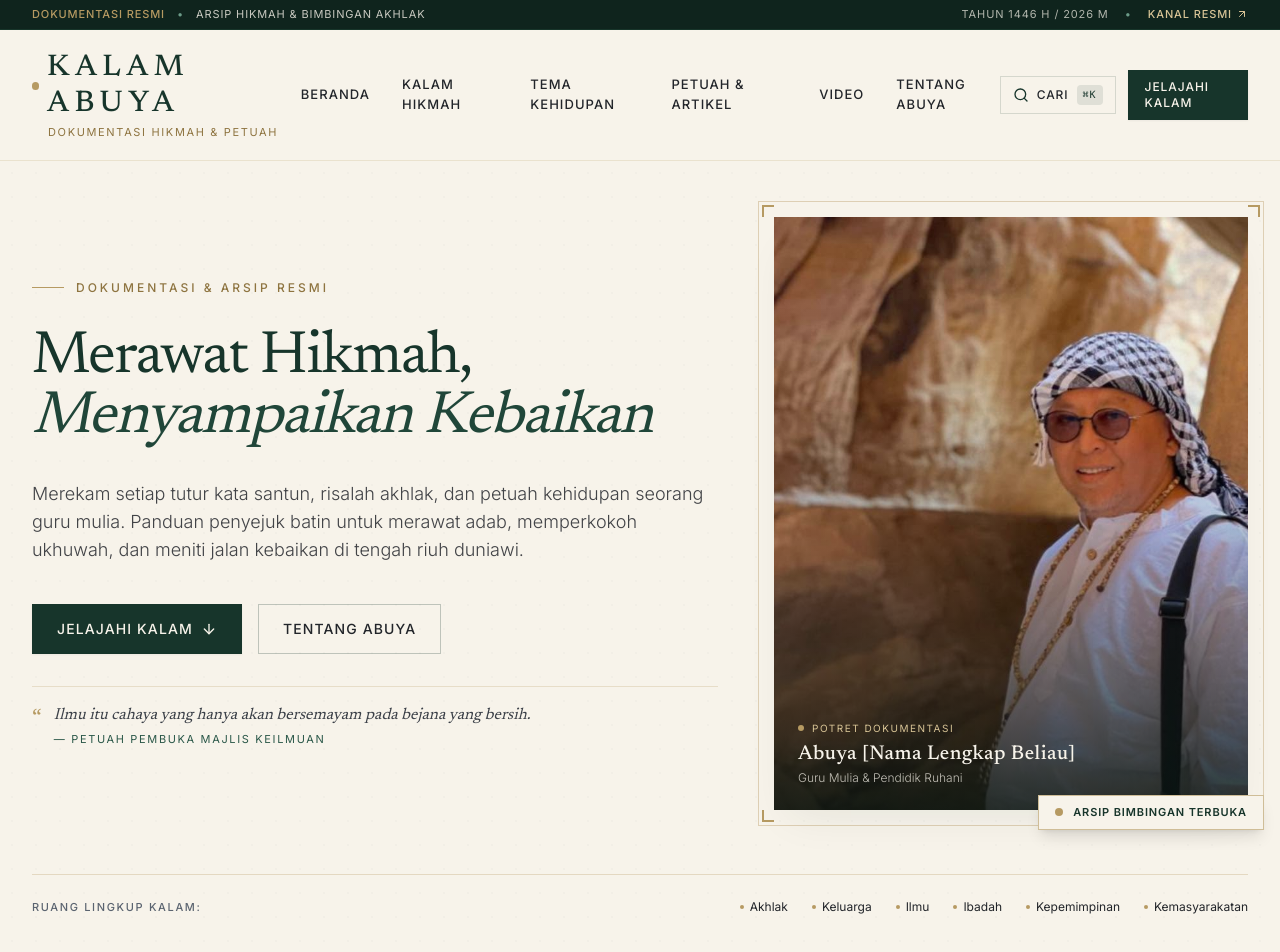
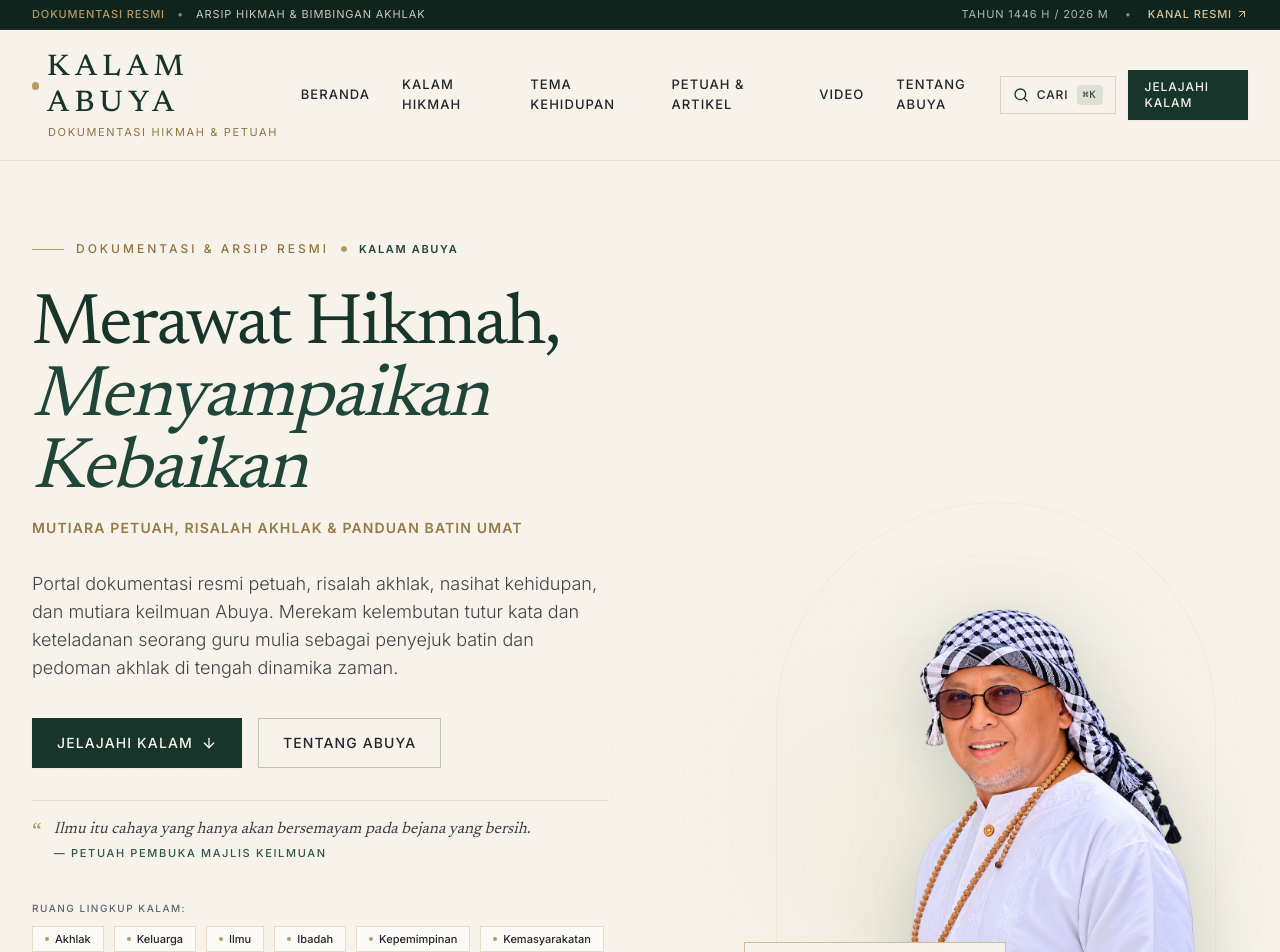
Before and after one commit to hamrasidi7-rgb/kalam-abuya, a Next.js app: page / in a window 1280 px wide. Shown: the top 952 px of the page. Built offline with nearby package versions, Linux system fonts and the light colour scheme.

Commit message:
feat: pasang foto cutout Abuya di sisi kanan hero dengan efek keluar batas bawah

```diff
--- a/src/components/Hero.tsx
+++ b/src/components/Hero.tsx
@@ -2,48 +2,58 @@
 
 import React from "react";
 import Image from "next/image";
-import { ArrowDown, Sparkles, BookOpen, Volume2 } from "lucide-react";
-import { SITE_METADATA, ABUYA_PROFILE } from "@/data/kalam-data";
+import { ArrowDown } from "lucide-react";
+import { ABUYA_PROFILE } from "@/data/kalam-data";
 
 export const Hero: React.FC = () => {
   return (
     <section
       id="beranda"
-      className="relative bg-ivory pt-8 pb-16 sm:pt-14 sm:pb-24 border-b border-gold/25 overflow-hidden"
+      className="relative bg-ivory pt-10 sm:pt-16 lg:pt-20 pb-12 sm:pb-16 lg:pb-0 border-b border-gold/30 overflow-x-clip z-10"
     >
       {/* Background subtle editorial paper texture accent */}
       <div className="absolute inset-0 paper-pattern opacity-60 pointer-events-none" />
 
-      {/* Subtle fine editorial lines */}
       <div className="max-w-7xl mx-auto px-4 sm:px-6 lg:px-8 relative">
-        <div className="grid grid-cols-1 lg:grid-cols-12 gap-10 lg:gap-14 items-center">
+        <div className="grid grid-cols-1 lg:grid-cols-12 gap-10 lg:gap-8 items-end">
 
-          {/* Left Column: Editorial Headline & Narrative (7 cols) */}
-          <div className="lg:col-span-7 flex flex-col justify-center space-y-6 sm:space-y-8">
+          {/* Sisi Kiri: Headline, Tagline, dan Deskripsi Kalam Abuya (7 cols) */}
+          <div className="lg:col-span-7 xl:col-span-7 flex flex-col justify-center space-y-6 sm:space-y-8 pb-4 lg:pb-16">
 
-            {/* Editorial Kicker */}
+            {/* Editorial Kicker & Status */}
             <div className="flex items-center gap-3">
               <span className="w-8 h-[1px] bg-gold" />
               <span className="font-sans text-[11px] sm:text-xs tracking-ultraWide uppercase text-gold-dark font-medium">
-                Dokumentasi & Arsip Resmi
+                Dokumentasi &amp; Arsip Resmi
+              </span>
+              <span className="w-1.5 h-1.5 rounded-full bg-gold" />
+              <span className="font-sans text-[11px] tracking-wideEditorial text-forest-700 uppercase font-semibold">
+                Kalam Abuya
               </span>
             </div>
 
             {/* Headline */}
-            <h1 className="font-serif text-4xl sm:text-5xl md:text-6xl text-forest font-normal tracking-tight leading-[1.12]">
-              Merawat Hikmah, <br />
-              <span className="italic font-serif text-forest-700">
-                Menyampaikan Kebaikan
-              </span>
-            </h1>
+            <div className="space-y-3">
+              <h1 className="font-serif text-4xl sm:text-5xl md:text-6xl xl:text-7xl text-forest font-normal tracking-tight leading-[1.08]">
+                Merawat Hikmah, <br />
+                <span className="italic font-serif text-forest-700">
+                  Menyampaikan Kebaikan
+                </span>
+              </h1>
 
-            {/* Editorial Description */}
-            <p className="font-sans text-base sm:text-lg text-charcoal/85 leading-relaxed max-w-2xl font-light">
-              Merekam setiap tutur kata santun, risalah akhlak, dan petuah kehidupan seorang guru mulia. Panduan penyejuk batin untuk merawat adab, memperkokoh ukhuwah, dan meniti jalan kebaikan di tengah riuh duniawi.
+              {/* Tagline */}
+              <p className="font-sans text-xs sm:text-sm font-semibold tracking-editorial uppercase text-gold-dark/95">
+                Mutiara Petuah, Risalah Akhlak &amp; Panduan Batin Umat
+              </p>
+            </div>
+
+            {/* Deskripsi Kalam Abuya */}
+            <p className="font-sans text-base sm:text-lg text-charcoal/85 leading-relaxed max-w-xl font-light">
+              Portal dokumentasi resmi petuah, risalah akhlak, nasihat kehidupan, dan mutiara keilmuan Abuya. Merekam kelembutan tutur kata dan keteladanan seorang guru mulia sebagai penyejuk batin dan pedoman akhlak di tengah dinamika zaman.
             </p>
 
-            {/* CTA Group */}
-            <div className="pt-2 flex flex-wrap items-center gap-4">
+            {/* CTA Buttons */}
+            <div className="pt-1 flex flex-wrap items-center gap-4">
               <a
                 href="#kalam-pilihan"
                 className="inline-flex items-center justify-center px-6 py-3.5 bg-forest text-ivory text-xs sm:text-sm uppercase tracking-editorial font-medium hover:bg-forest-900 transition-all border border-forest shadow-sm group"
@@ -61,113 +71,81 @@ export const Hero: React.FC = () => {
             </div>
 
             {/* Editorial Micro-quote Pill */}
-            <div className="pt-4 border-t border-gold/25 mt-4 flex items-start gap-3">
+            <div className="pt-4 border-t border-gold/25 flex items-start gap-3 max-w-xl">
               <span className="text-gold font-serif text-2xl leading-none mt-1">&ldquo;</span>
               <div>
                 <p className="font-serif italic text-sm sm:text-base text-charcoal-light leading-snug">
                   Ilmu itu cahaya yang hanya akan bersemayam pada bejana yang bersih.
                 </p>
-                <p className="font-sans text-[11px] uppercase tracking-wideEditorial text-forest-600 mt-1">
+                <p className="font-sans text-[11px] uppercase tracking-wideEditorial text-forest-600 mt-1 font-medium">
                   — Petuah Pembuka Majlis Keilmuan
                 </p>
               </div>
             </div>
 
+            {/* Ruang Lingkup 6 Tema Kehidupan */}
+            <div className="pt-2">
+              <div className="flex items-center gap-2 mb-2.5">
+                <span className="text-[10px] font-sans tracking-wideEditorial uppercase text-charcoal-muted font-medium">
+                  Ruang Lingkup Kalam:
+                </span>
+              </div>
+              <div className="flex flex-wrap items-center gap-2 sm:gap-2.5 text-xs text-charcoal font-sans">
+                {["Akhlak", "Keluarga", "Ilmu", "Ibadah", "Kepemimpinan", "Kemasyarakatan"].map((theme) => (
+                  <a
+                    key={theme}
+                    href="#tema-kehidupan"
+                    className="inline-flex items-center gap-1.5 px-3 py-1 bg-ivory-light border border-gold/30 hover:border-forest hover:text-forest transition-colors text-[11px] font-medium"
+                  >
+                    <span className="w-1 h-1 rounded-full bg-gold" />
+                    <span>{theme}</span>
+                  </a>
+                ))}
+              </div>
+            </div>
+
           </div>
 
-          {/* Right Column: Dignified Portrait Focal Point (5 cols) */}
-          <div className="lg:col-span-5 relative">
-            <div className="relative mx-auto max-w-md lg:max-w-none">
+          {/* Sisi Kanan: Foto Abuya Ukuran Besar & Sedikit Keluar Batas Bawah Hero (5 cols) */}
+          <div className="lg:col-span-5 xl:col-span-5 relative flex flex-col justify-end items-center lg:items-end pt-4 lg:pt-0">
 
-              {/* Outer Editorial Framing Border */}
-              <div className="absolute -inset-3 sm:-inset-4 border border-gold/40 pointer-events-none" />
+            {/* Ambient Lighting / Glow di Belakang Abuya */}
+            <div className="absolute bottom-6 right-1/2 lg:right-10 translate-x-1/2 lg:translate-x-0 w-[300px] sm:w-[420px] lg:w-[480px] aspect-square rounded-full bg-gradient-to-t from-gold/25 via-gold/10 to-transparent filter blur-3xl pointer-events-none -z-10" />
 
-              {/* Decorative Corner Marks */}
-              <div className="absolute -top-3 -left-3 w-3 h-3 border-t-2 border-l-2 border-gold" />
-              <div className="absolute -top-3 -right-3 w-3 h-3 border-t-2 border-r-2 border-gold" />
-              <div className="absolute -bottom-3 -left-3 w-3 h-3 border-b-2 border-l-2 border-gold" />
-              <div className="absolute -bottom-3 -right-3 w-3 h-3 border-b-2 border-r-2 border-gold" />
+            {/* Bingkai Lengkung Editorial Klasik di Belakang Foto */}
+            <div className="absolute bottom-6 right-1/2 lg:right-8 translate-x-1/2 lg:translate-x-0 w-[280px] sm:w-[380px] lg:w-[440px] h-[340px] sm:h-[430px] lg:h-[490px] rounded-t-full border border-gold/30 pointer-events-none -z-10 opacity-75" />
 
-              {/* Portrait Container */}
-              <div className="relative aspect-[4/5] w-full overflow-hidden bg-forest-900 shadow-editorial">
-                {/* Image */}
+            {/* Wadah Foto Abuya — Sedikit keluar dari batas bawah hero (-mb-8 sm:-mb-12 lg:-mb-14 xl:-mb-16) */}
+            <div className="relative z-10 w-full max-w-[340px] sm:max-w-[420px] md:max-w-[460px] lg:max-w-[500px] xl:max-w-[560px] flex justify-center lg:justify-end -mb-8 sm:-mb-12 lg:-mb-14 xl:-mb-16">
+              <div className="relative w-full">
                 <Image
-                  src={ABUYA_PROFILE.portraitImage}
-                  alt="Potret Abuya"
-                  fill
+                  src="/images/Hero-Kalam Abuya.png"
+                  alt="Potret Mulia Abuya — Kalam Abuya"
+                  width={1271}
+                  height={1238}
                   priority
-                  className="object-cover object-[65%_20%] contrast-[1.02] hover:scale-[1.02] transition-all duration-700"
-                  sizes="(max-width: 768px) 100vw, 40vw"
+                  className="w-full h-auto object-contain object-bottom drop-shadow-[0_20px_40px_rgba(23,53,43,0.22)] select-none pointer-events-none transform transition-transform duration-700 hover:scale-[1.01]"
+                  sizes="(max-width: 640px) 340px, (max-width: 1024px) 460px, 560px"
                 />
 
-                {/* Subtle Gradient Shade at bottom for caption legibility */}
-                <div className="absolute inset-0 bg-gradient-to-t from-forest-950/85 via-forest-950/15 to-transparent pointer-events-none" />
-
-                {/* Overlaid Caption */}
-                <div className="absolute bottom-0 inset-x-0 p-5 sm:p-6 text-ivory">
-                  <div className="flex items-center gap-2 mb-1">
-                    <span className="w-1.5 h-1.5 rounded-full bg-gold" />
-                    <span className="font-sans text-[10px] tracking-wideEditorial uppercase text-gold-light">
-                      Potret Dokumentasi
+                {/* Floating Editorial Badge */}
+                <div className="absolute bottom-16 sm:bottom-20 left-0 sm:-left-4 bg-ivory/95 backdrop-blur-md border border-gold/60 py-2.5 px-4 shadow-editorial hidden sm:flex items-center gap-3 z-20">
+                  <div className="w-2.5 h-2.5 rounded-full bg-gold animate-pulse" />
+                  <div>
+                    <span className="font-sans text-[10px] tracking-wideEditorial uppercase text-forest font-semibold block leading-tight">
+                      Guru Mulia &amp; Pendidik Ruhani
+                    </span>
+                    <span className="font-serif text-xs text-charcoal/80 italic">
+                      Dokumentasi &amp; Arsip Terbuka
                     </span>
                   </div>
-                  <h3 className="font-serif text-lg sm:text-xl font-medium tracking-wide text-ivory">
-                    {ABUYA_PROFILE.name}
-                  </h3>
-                  <p className="font-sans text-xs text-ivory/75 mt-0.5 font-light">
-                    {ABUYA_PROFILE.honorificTitle}
-                  </p>
                 </div>
               </div>
+            </div>
 
-              {/* Floating Badge / Edition Pill */}
-              <div className="absolute -bottom-5 right-4 sm:-right-4 bg-ivory border border-gold/60 py-2 px-3 sm:px-4 shadow-lg hidden sm:flex items-center gap-2.5">
-                <div className="w-2 h-2 rounded-full bg-gold animate-pulse" />
-                <span className="font-sans text-[11px] tracking-editorial uppercase text-forest font-semibold">
-                  Arsip Bimbingan Terbuka
-                </span>
-              </div>
-
-            </div>
           </div>
 
         </div>
-
-        {/* Bottom Editorial Bar: The 6 Life Themes Indicator */}
-        <div className="mt-12 sm:mt-16 pt-6 border-t border-gold/30">
-          <div className="flex flex-col md:flex-row md:items-center justify-between gap-4">
-            <span className="text-[11px] font-sans tracking-wideEditorial uppercase text-charcoal-muted font-medium">
-              Ruang Lingkup Kalam:
-            </span>
-            <div className="flex flex-wrap items-center gap-3 sm:gap-6 text-xs text-charcoal font-sans">
-              <a href="#tema-kehidupan" className="hover:text-forest transition-colors flex items-center gap-1.5">
-                <span className="w-1 h-1 rounded-full bg-gold" />
-                <span>Akhlak</span>
-              </a>
-              <a href="#tema-kehidupan" className="hover:text-forest transition-colors flex items-center gap-1.5">
-                <span className="w-1 h-1 rounded-full bg-gold" />
-                <span>Keluarga</span>
-              </a>
-              <a href="#tema-kehidupan" className="hover:text-forest transition-colors flex items-center gap-1.5">
-                <span className="w-1 h-1 rounded-full bg-gold" />
-                <span>Ilmu</span>
-              </a>
-              <a href="#tema-kehidupan" className="hover:text-forest transition-colors flex items-center gap-1.5">
-                <span className="w-1 h-1 rounded-full bg-gold" />
-                <span>Ibadah</span>
-              </a>
-              <a href="#tema-kehidupan" className="hover:text-forest transition-colors flex items-center gap-1.5">
-                <span className="w-1 h-1 rounded-full bg-gold" />
-                <span>Kepemimpinan</span>
-              </a>
-              <a href="#tema-kehidupan" className="hover:text-forest transition-colors flex items-center gap-1.5">
-                <span className="w-1 h-1 rounded-full bg-gold" />
-                <span>Kemasyarakatan</span>
-              </a>
-            </div>
-          </div>
-        </div>
-
       </div>
     </section>
   );
--- a/src/data/kalam-data.ts
+++ b/src/data/kalam-data.ts
@@ -313,7 +313,7 @@ export const ABUYA_PROFILE: AbuyaProfile = {
   role: "Pengasuh & Pembina Majlis Keilmuan",
   institution: "Majlis & Pondok Pesantren [Nama Lembaga/Institusi]",
   portraitImage: "/images/abuya-hero.jpg",
-  heroImage: "/images/hero-banner.jpg",
+  heroImage: "/images/hero-kalam-abuya.png",
   shortBio:
     "Sosok ulama pendidik yang mengabdikan hidup untuk membimbing umat dengan keteduhan akhlak, kedalaman ilmu bersanad, dan kepedulian tulus terhadap keharmonisan masyarakat.",
   fullBio: [
```
Also changed, not shown: public/images/Hero-Kalam Abuya.png (added), public/images/hero-kalam-abuya.png (added).
